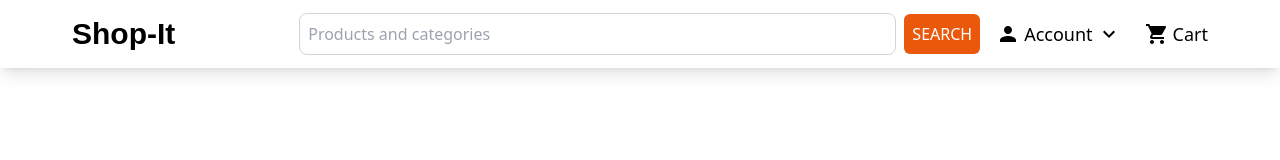
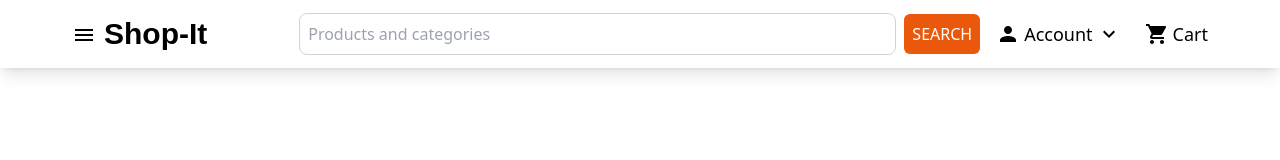
Before and after one commit to Ayothegod/New-shopit, a Next.js app: page / in a window 1280 px wide. Shown: the top 160 px of the page. Built offline with nearby package versions, Linux system fonts and the light colour scheme.

Commit message:
add menu box

```diff
--- a/components/Header.jsx
+++ b/components/Header.jsx
@@ -7,13 +7,19 @@ import { useState } from "react";
 
 const Header = () => {
   const [open, setOpen] = useState(false);
+  const [openMenu, setOpenMenu] = useState(false);
   return (
     <div className="bg-white shadow-lg sticky top-0  ">
       <div className="flex flex-col sm:flex-row sm:justify-between  sm:items-center max-w-[72rem] py-2 px-2 m-auto">
         <div className="flex items-center justify-between mb-2 sm:mb-0 ">
+          <div className="flex  items-center gap-2">
+          <div onClick={() => setOpenMenu(!openMenu)}>
+          <MenuIcon className="md:hidden cursor-pointer" />
+          </div>
           <p className="text-lg md:text-3xl md:py-2  font-ptsans font-bold ">
             Shop-It
           </p>
+          </div>
           <div className="flex sm:hidden gap-6 ">
             <div onClick={() => setOpen(!open)}>
               <PersonIcon className=" " />
@@ -37,6 +43,16 @@ const Header = () => {
             </div>
           </div>
         </div>
+
+        {openMenu &&
+        <section className="fixed top-0 bottom-0 left-0  w-[60%] bg-[#111] backdrop-blur-lg md:hidden">
+          <div className="">
+          <p>Hello</p>
+          <div onClick={() => setOpenMenu(!openMenu)}>
+          <MenuIcon className="md:hidden cursor-pointer bg-white" />
+          </div>
+          </div>
+        </section>}
 
         <div className="flex items-center  gap-x-4 w-full md:w-4/5 ">
           <div className=" w-full flex items-center h-10 gap-2">
```
